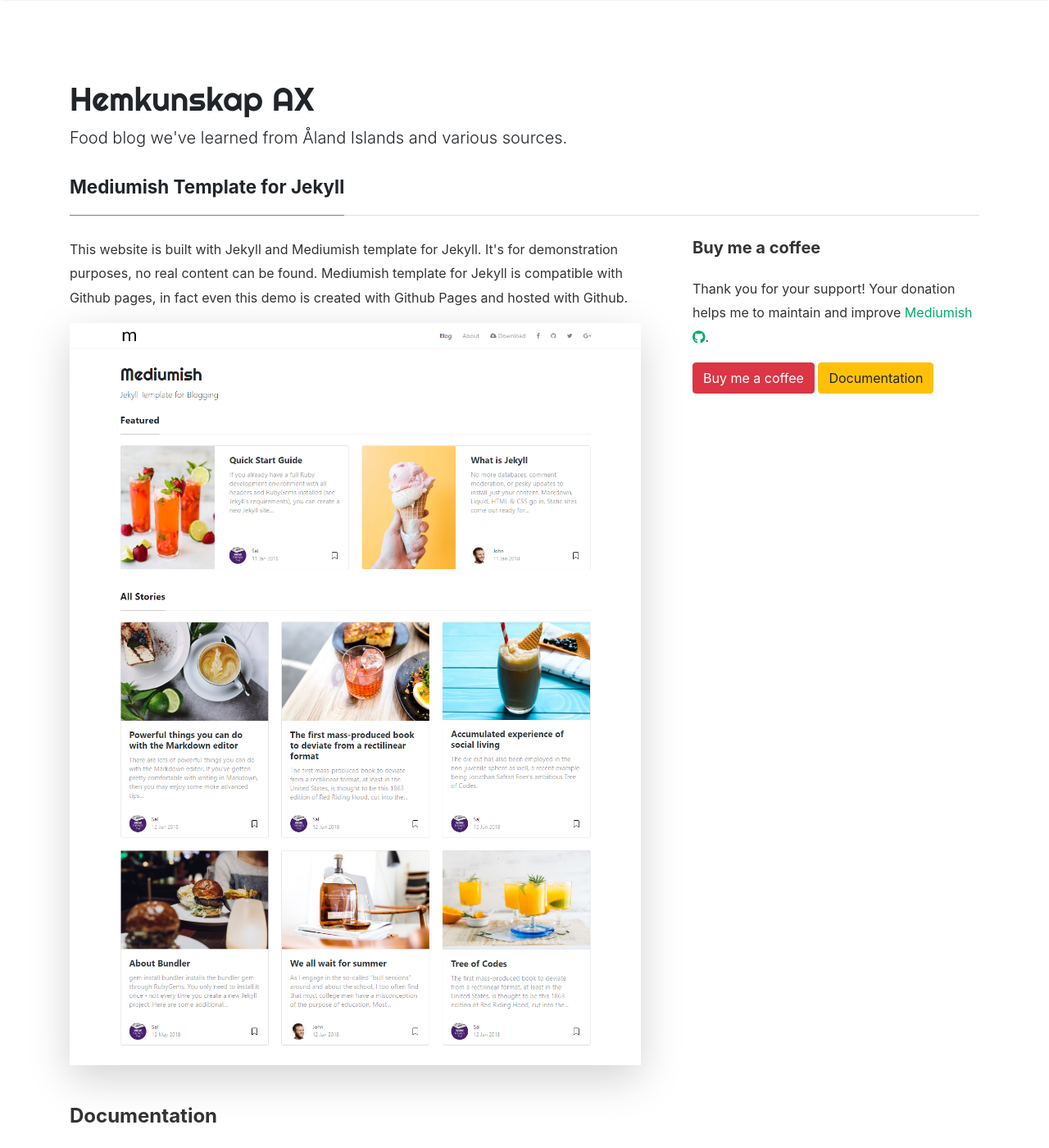
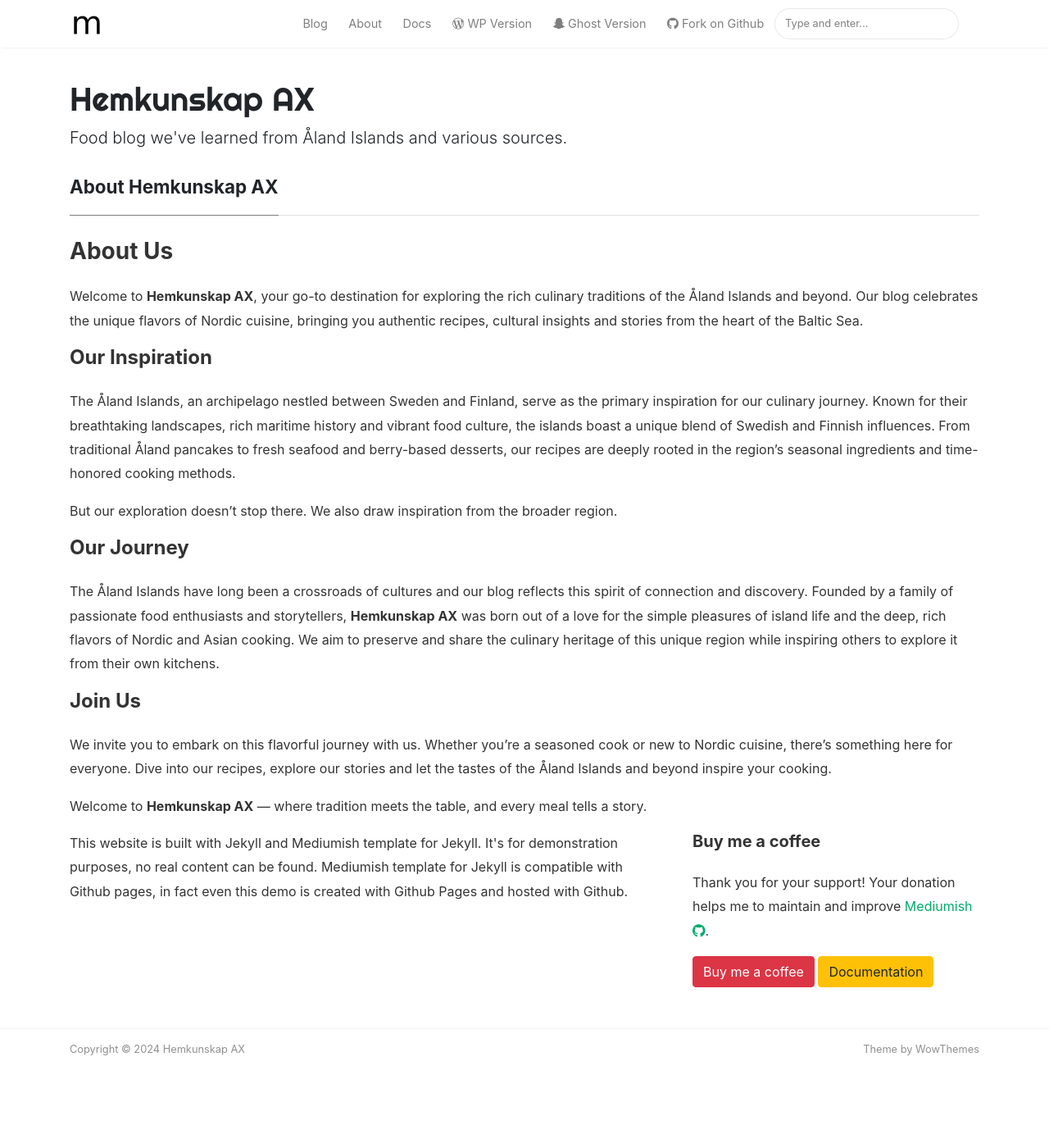
Before and after one commit to hmenorjr/hemkunskap-ax, a Jekyll site: the page built from _pages/about.md, in a window 1280 px wide and 1400 px high. Shown: the whole window at 82% size. Built offline with Jekyll 4.4.1, drawn with Linux system fonts in a browser that asks for light colours; nearby versions of some CDN libraries; some of the changed text lies outside the part shown.

Commit message:
Update About page

```diff
--- a/_pages/about.md
+++ b/_pages/about.md
@@ -1,35 +1,39 @@
 ---
 layout: page
-title: Mediumish Template for Jekyll
+title: About Hemkunskap AX
 permalink: /about
-comments: true
 ---
 
+### About Us
+
+Welcome to **Hemkunskap AX**, your go-to destination for exploring the rich culinary traditions of the Åland Islands and beyond. Our blog celebrates the unique flavors of Nordic cuisine, bringing you authentic recipes, cultural insights and stories from the heart of the Baltic Sea.
+
+#### Our Inspiration
+
+The Åland Islands, an archipelago nestled between Sweden and Finland, serve as the primary inspiration for our culinary journey. Known for their breathtaking landscapes, rich maritime history and vibrant food culture, the islands boast a unique blend of Swedish and Finnish influences. From traditional Åland pancakes to fresh seafood and berry-based desserts, our recipes are deeply rooted in the region’s seasonal ingredients and time-honored cooking methods.
+
+But our exploration doesn’t stop there. We also draw inspiration from the broader region.
+
+#### Our Journey
+
+The Åland Islands have long been a crossroads of cultures and our blog reflects this spirit of connection and discovery. Founded by a family of passionate food enthusiasts and storytellers, **Hemkunskap AX** was born out of a love for the simple pleasures of island life and the deep, rich flavors of Nordic and Asian cooking. We aim to preserve and share the culinary heritage of this unique region while inspiring others to explore it from their own kitchens.
+
+#### Join Us
+
+We invite you to embark on this flavorful journey with us. Whether you’re a seasoned cook or new to Nordic cuisine, there’s something here for everyone. Dive into our recipes, explore our stories and let the tastes of the Åland Islands and beyond inspire your cooking.
+
+Welcome to **Hemkunskap AX** — where tradition meets the table, and every meal tells a story.
+
 <div class="row justify-content-between">
-<div class="col-md-8 pr-5">
+    <div class="col-md-8 pr-5">
+        <p>This website is built with Jekyll and Mediumish template for Jekyll. It's for demonstration purposes, no real content can be found. Mediumish template for Jekyll is compatible with Github pages, in fact even this demo is created with Github Pages and hosted with Github.</p>
+    </div>
 
-<p>This website is built with Jekyll and Mediumish template for Jekyll. It's for demonstration purposes, no real content can be found. Mediumish template for Jekyll is compatible with Github pages, in fact even this demo is created with Github Pages and hosted with Github.</p>
-
-<p class="mb-5"><img class="shadow-lg" src="{{site.baseurl}}/assets/images/mediumish-jekyll-template.png" alt="jekyll template mediumish" /></p>
-<h4>Documentation</h4>
-
-<p>Please, read the docs <a href="https://bootstrapstarter.com/bootstrap-templates/template-mediumish-bootstrap-jekyll/">here</a>.</p>
-
-<h4>Questions or bug reports?</h4>
-
-<p>Head over to our <a href="https://github.com/wowthemesnet/mediumish-theme-jekyll">Github repository</a>!</p>
-
+    <div class="col-md-4">
+        <div class="sticky-top sticky-top-80">
+            <h5>Buy me a coffee</h5>
+            <p>Thank you for your support! Your donation helps me to maintain and improve <a target="_blank" href="https://github.com/wowthemesnet/mediumish-theme-jekyll">Mediumish <i class="fab fa-github"></i></a>.</p>
+            <a target="_blank" href="https://www.wowthemes.net/donate/" class="btn btn-danger">Buy me a coffee</a> <a target="_blank" href="https://bootstrapstarter.com/bootstrap-templates/template-mediumish-bootstrap-jekyll/" class="btn btn-warning">Documentation</a>
+        </div>
+    </div>
 </div>
-
-<div class="col-md-4">
-
-<div class="sticky-top sticky-top-80">
-<h5>Buy me a coffee</h5>
-
-<p>Thank you for your support! Your donation helps me to maintain and improve <a target="_blank" href="https://github.com/wowthemesnet/mediumish-theme-jekyll">Mediumish <i class="fab fa-github"></i></a>.</p>
-
-<a target="_blank" href="https://www.wowthemes.net/donate/" class="btn btn-danger">Buy me a coffee</a> <a target="_blank" href="https://bootstrapstarter.com/bootstrap-templates/template-mediumish-bootstrap-jekyll/" class="btn btn-warning">Documentation</a>
-
-</div>
-</div>
-</div>
```
